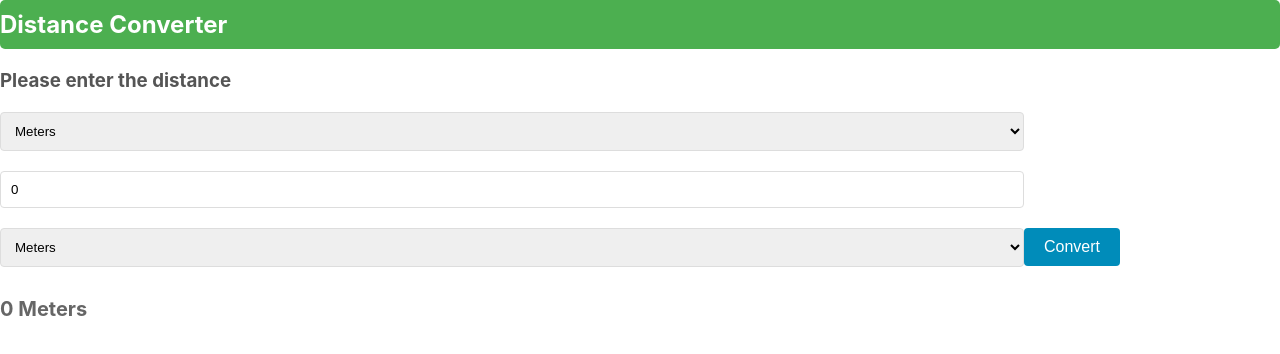
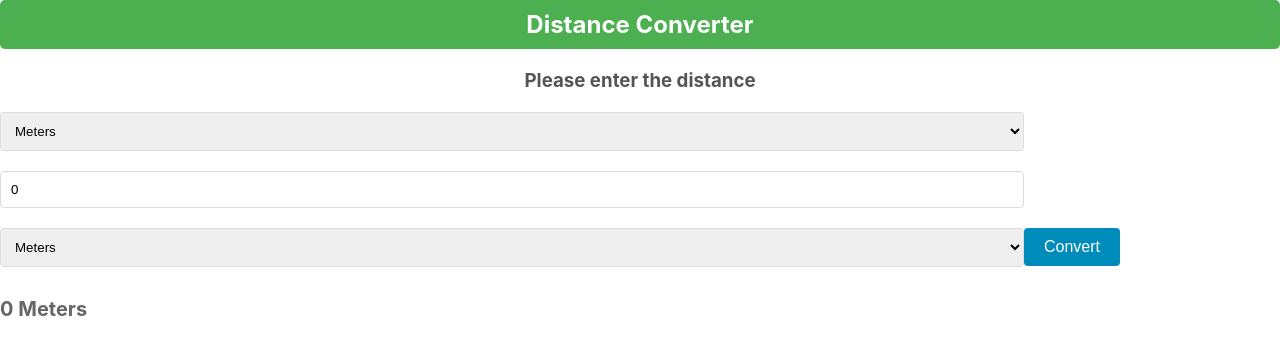
Before and after one commit to tony-26/converter-KM-to-Miles-, a React (Create React App) app: page / in a window 1280 px wide. Shown: the top 354 px of the page. Built offline with nearby package versions, Linux system fonts and the light colour scheme.

Commit message:
css center text

```diff
--- a/src/App.css
+++ b/src/App.css
@@ -13,16 +13,21 @@ header {
   padding: 10px 0;
   border-radius: 5px;
   margin-bottom: 20px;
+  text-align: center;
 }
 
 h1 {
   margin: 0;
   font-size: 24px;
+  text-align: center;
+
 }
 
 h3 {
   margin: 20px 0 10px 0;
   color: #555;
+  text-align: center;
+
 }
 
 input[type="number"], select {
```
Also changed, not shown: src/App.js (+0 -37 lines).
